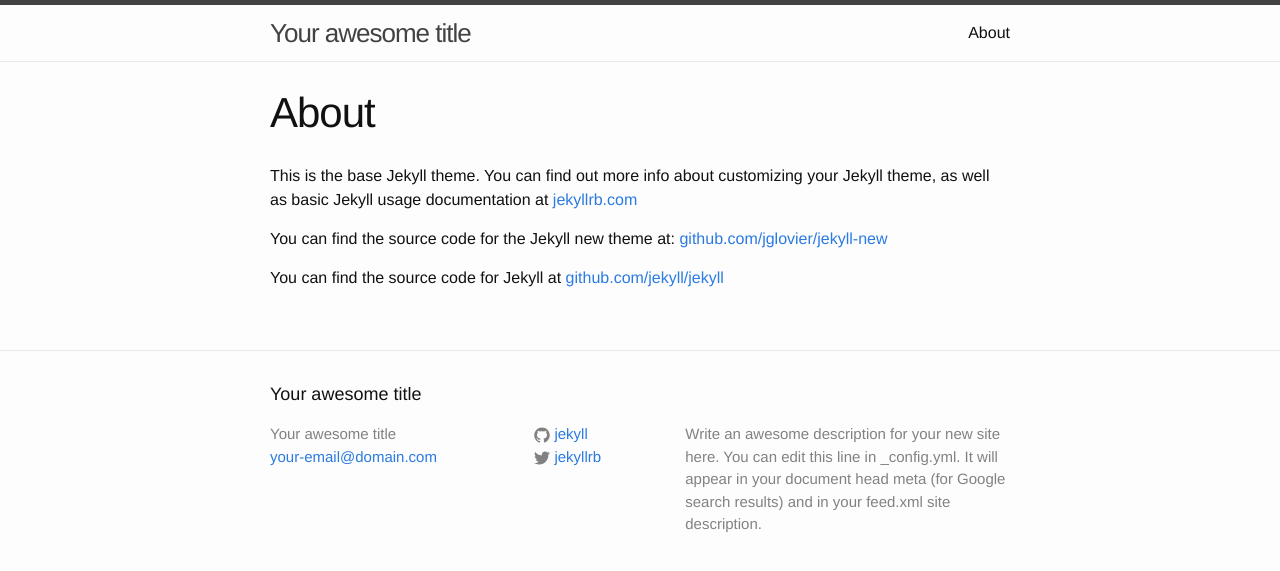
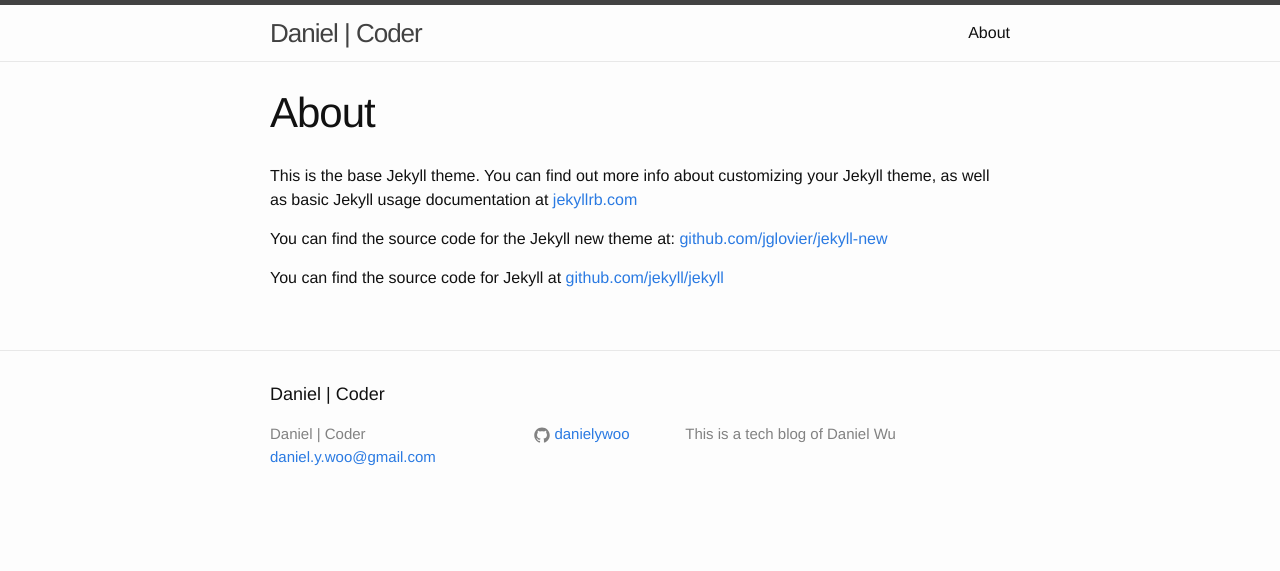
Before and after one commit to DanielYWoo/danielywoo.github.io, a Jekyll site: the page built from about.md, in a window 1280 px wide. Shown: the top 571 px of the page. Built offline with Jekyll 4.4.1, drawn with Linux system fonts in a browser that asks for light colours.

```diff
--- a/_config.yml
+++ b/_config.yml
@@ -1,14 +1,11 @@
 # Site settings
-title: Your awesome title
-email: your-email@domain.com
-description: > # this means to ignore newlines until "baseurl:"
-  Write an awesome description for your new site here. You can edit this
-  line in _config.yml. It will appear in your document head meta (for
-  Google search results) and in your feed.xml site description.
+title: Daniel | Coder
+email: daniel.y.woo@gmail.com
+description: This is a tech blog of Daniel Wu
 baseurl: "" # the subpath of your site, e.g. /blog/
-url: "http://yourdomain.com" # the base hostname & protocol for your site
-twitter_username: jekyllrb
-github_username:  jekyll
+url: "http://danielw.cn" # the base hostname & protocol for your site
+#twitter_username:
+github_username:  danielywoo
 
 # Build settings
 markdown: kramdown
--- a/_sass/_base.scss
+++ b/_sass/_base.scss
@@ -130,7 +130,8 @@ code {
     font-size: 15px;
     border: 1px solid $grey-color-light;
     border-radius: 3px;
-    background-color: #eef;
+    background-color: #eeeeee;
+    //background-color: #eef; commented by Daniel
 }
 
 code {
```
Also changed, not shown: _posts/2015-11-23-history-of-distributed-systems-1.markdown (added, +216 -0 lines), _posts/2015-11-23-welcome-to-jekyll.markdown (deleted, +0 -25 lines), images/2015-11-23/cpu_transistors.png (added), images/2015-11-23/events_and_time.png (added), images/2015-11-23/lc1.png (added), images/2015-11-23/lc2.png (added), images/2015-11-23/lc3.png (added), images/2015-11-23/lc4.png (added), images/2015-11-23/linear1.png (added), images/2015-11-23/linear2.png (added), images/2015-11-23/linear3.png (added), images/2015-11-23/linear4.png (added), images/2015-11-23/linear5.png (added), images/2015-11-23/linear6.png (added), 4 more files.
